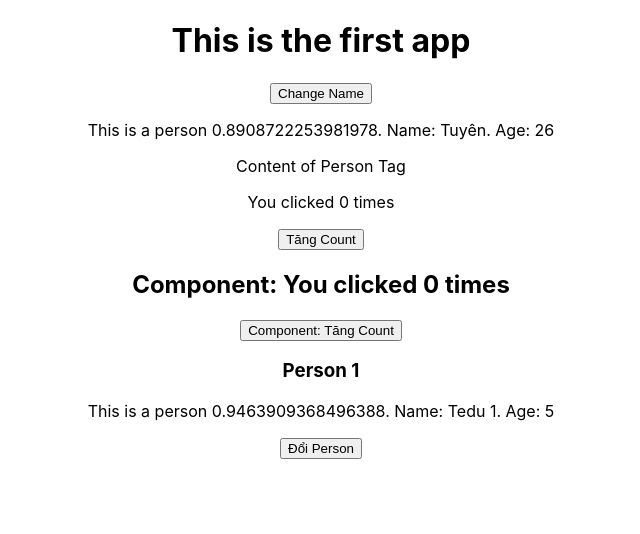
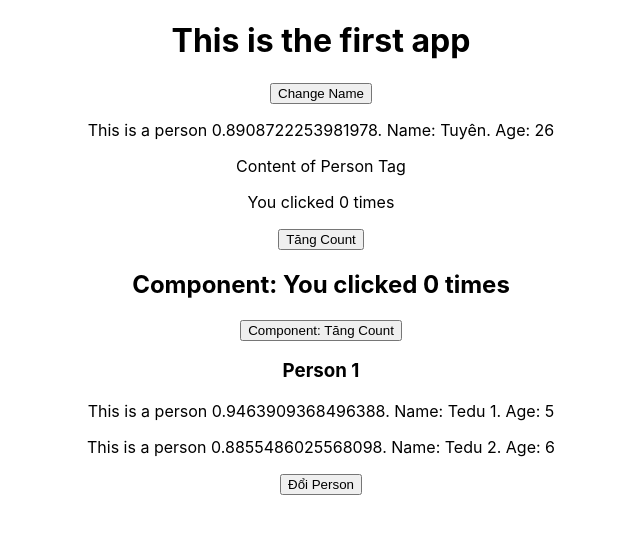
Before and after one commit to nguyenvantuyen6789/React-Tutorial-Tedu, a React (Create React App) app: page / in a window 1280 px wide. Shown: the top 534 px of the page, without its empty margins (319-959 px from the left). Built offline with nearby package versions, Linux system fonts and the light colour scheme.

Commit message:
Xong! Event Custom Để Truyền Từ Component Cha Sang Component Con

```diff
--- a/src/App.js
+++ b/src/App.js
@@ -37,7 +37,8 @@ function App() {
       <Example></Example>
 
       <h3>Person 1</h3>
-      <Person name={listPerson[0].name} age={listPerson[0].age}></Person>
+      <Person clickHere={() => setToAnotherPerson()} name={listPerson[0].name} age={listPerson[0].age}></Person>
+      <Person clickHere={setToAnotherPerson} name={listPerson[1].name} age={listPerson[1].age}></Person>
       <button onClick={() => setToAnotherPerson()}>Đổi Person</button>
     </div>
 
--- a/src/components/Person.js
+++ b/src/components/Person.js
@@ -2,7 +2,7 @@ import React from "react";
 
 const Person = (props) => {
     return <div>
-            <p>This is a person {Math.random()}. Name: {props.name}. Age: {props.age}</p>
+            <p onClick={props.clickHere}>This is a person {Math.random()}. Name: {props.name}. Age: {props.age}</p>
             <p>{props.children}</p>
         </div>
 }
```
